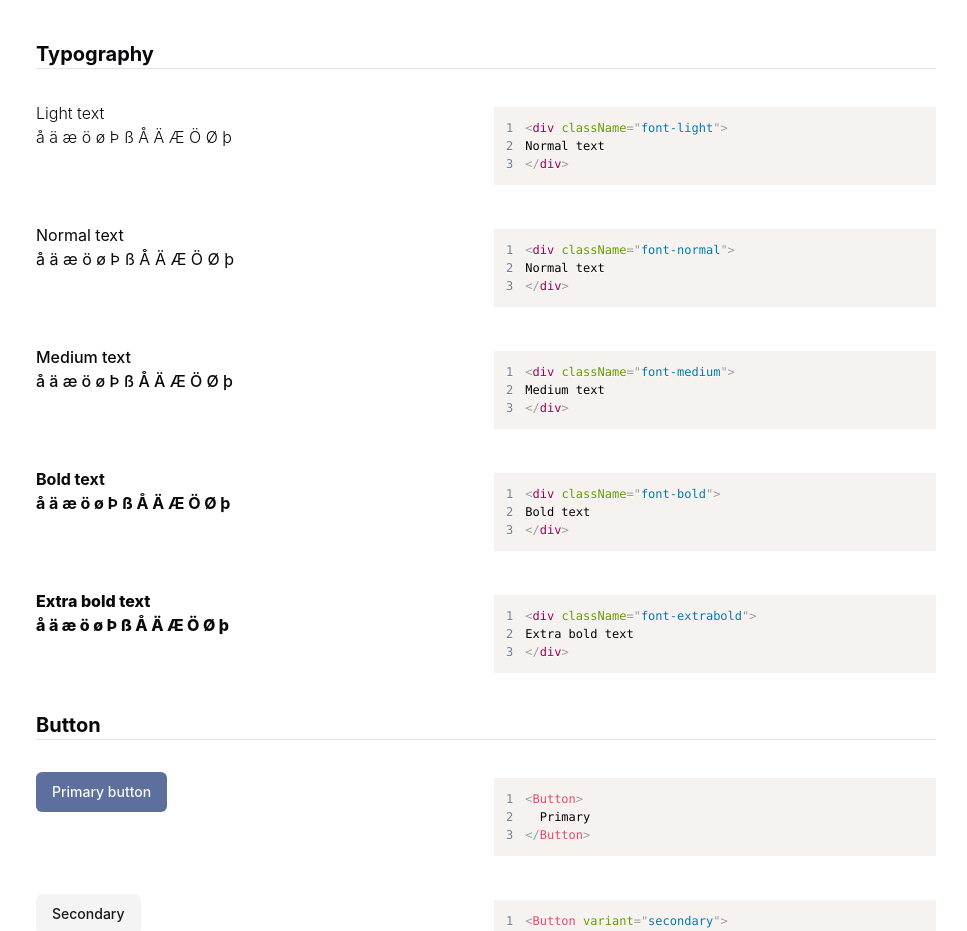
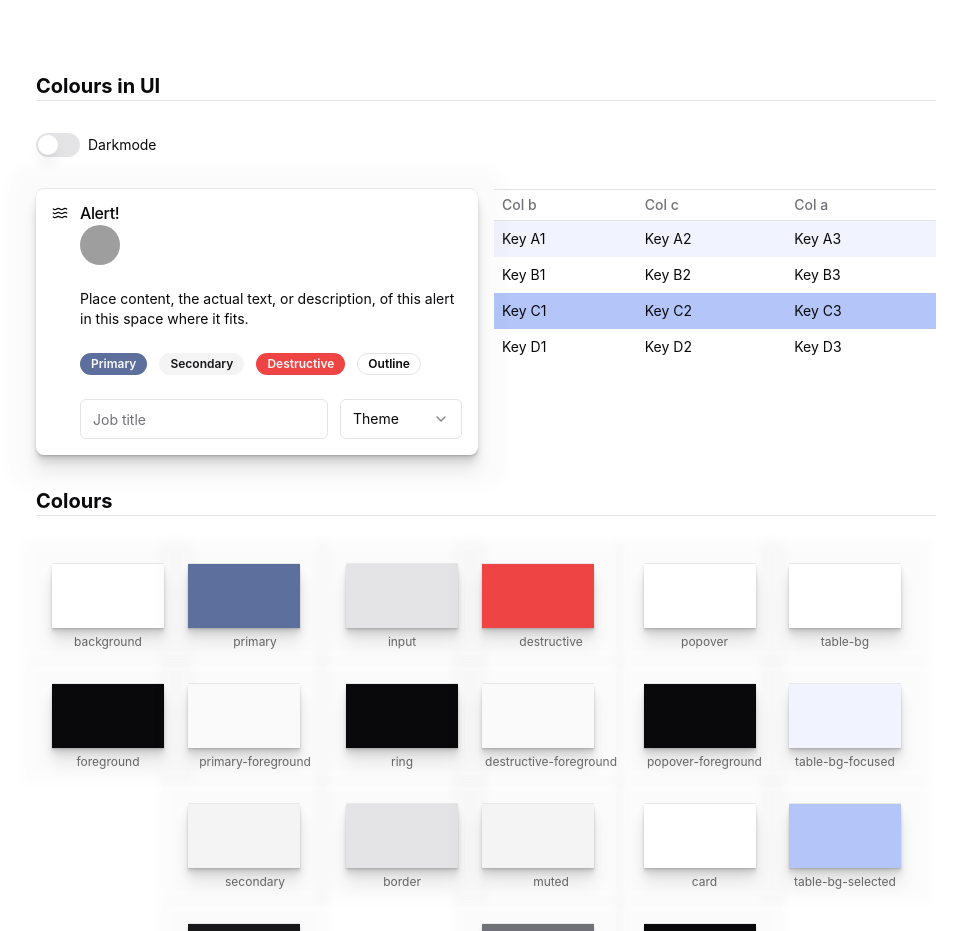
Before and after one commit to ttab/elephant-ui, a React (Vite) app: page / in a window 1280 px wide. Shown: the top 931 px of the page, without its empty margins (4-971 px from the left). Built offline with nearby package versions, Linux system fonts and the light colour scheme; grey boxes are pictures that could not be loaded; a web font is replaced by a local one.

Commit message:
Feature/ele 900 keybard navigation in tables (#507)
* Add speciality background colours for table rows

* Updated table styles for selected/focused rows

* Add colours showroom component

* Renamed ou to o. Added table header in example. Hide .npmrc

```diff
--- a/src/components/ui/table.tsx
+++ b/src/components/ui/table.tsx
@@ -53,7 +53,7 @@ const TableRow = React.forwardRef<
   <tr
     ref={ref}
     className={cn(
-      'border-b transition-colors hover:bg-muted data-[state=selected]:bg-muted',
+      'border-b transition-colors hover:bg-muted data-[state=focused]:bg-table-focused data-[state=selected]:bg-table-selected',
       className
     )}
     {...props}
--- a/src/showroom/app.tsx
+++ b/src/showroom/app.tsx
@@ -21,10 +21,15 @@ import { TextareaExample } from './components/textarea'
 import { SkeletonExample } from './components/skeleton'
 import { ComboBoxExample } from './components/combobox'
 import { ComboBoxAsyncExample } from './components/combobox-async'
+import { ColorsExample } from './components/colors'
 
 export function App(): JSX.Element {
   return (
     <div className='grid grid-cols-2 gap-4 gap-y-8 max-w-[900px] m-10'>
+      <div className='colspan-2'>
+      </div>
+
+      <ColorsExample />
       <TypographyExample />
       <ButtonExample />
       <InputExample />
--- /dev/null
+++ b/src/showroom/components/colors.tsx
@@ -0,0 +1,173 @@
+import { useEffect, useState } from 'react'
+import { Waves } from 'lucide-react'
+import { Header } from '../header'
+import { Alert, AlertDescription, AlertTitle } from '@/components/ui/alert'
+import {
+  Avatar,
+  AvatarFallback,
+  AvatarImage
+} from '@/components/ui/avatar'
+import { Badge } from '@/components/ui/badge'
+import { Input } from '@/components/ui/input'
+import { Switch } from '@/components/ui/switch'
+import { Select, SelectContent, SelectItem, SelectTrigger, SelectValue } from '@/components/ui/select'
+import { Table, TableBody, TableCell, TableHead, TableHeader, TableRow } from '@/components/ui/table'
+
+export function ColorsExample(): JSX.Element {
+  const [darkMode, setDarkMode] = useState(false)
+
+  useEffect(() => {
+    const body = document.querySelector('body')
+    if (body) {
+      body.className = darkMode ? 'dark' : ''
+    }
+  }, [darkMode])
+
+  return (
+    <>
+      <Header>Colours in UI</Header>
+      <div className='col-span-2'>
+        <div className='cursor-pointer flex items-center gap-2 text-sm' onClick={() => setDarkMode(!darkMode)}>
+          <Switch checked={darkMode} />
+          <span>Darkmode</span>
+        </div>
+      </div>
+
+      <div>
+
+        <Alert className='shadow-3xl border-none'>
+          <Waves className='h-4 w-4' />
+          <AlertTitle>Alert!</AlertTitle>
+
+          <AlertDescription className='flex flex-col gap-6'>
+            <Avatar>
+              <AvatarImage src='https://github.com/ttab.png' alt='Elephant' />
+              <AvatarFallback>TT</AvatarFallback>
+            </Avatar>
+
+            <div>
+              Place content, the actual text, or description, of this alert in this space where it fits.
+            </div>
+
+            <div className='flex gap-3'>
+              <Badge>Primary</Badge>
+              <Badge variant='secondary'>Secondary</Badge>
+              <Badge variant='destructive'>Destructive</Badge>
+              <Badge variant='outline'>Outline</Badge>
+            </div>
+
+            <div className='flex gap-3'>
+              <Input placeholder='Job title' className='' />
+              <Select>
+                <SelectTrigger className='w-[180px]'>
+                  <SelectValue placeholder='Theme' />
+                </SelectTrigger>
+                <SelectContent>
+                  <SelectItem value='light'>Light</SelectItem>
+                  <SelectItem value='dark'>Dark</SelectItem>
+                  <SelectItem value='system'>System</SelectItem>
+                </SelectContent>
+              </Select>
+            </div>
+          </AlertDescription>
+        </Alert>
+      </div>
+
+      <div>
+        <Table>
+          <TableHeader>
+            <TableRow>
+              <TableHead>Col b</TableHead>
+              <TableHead>Col c</TableHead>
+              <TableHead>Col a</TableHead>
+            </TableRow>
+          </TableHeader>
+          <TableBody>
+            <TableRow data-state='focused'>
+              <TableCell>Key A1</TableCell>
+              <TableCell>Key A2</TableCell>
+              <TableCell>Key A3</TableCell>
+            </TableRow>
+            <TableRow>
+              <TableCell>Key B1</TableCell>
+              <TableCell>Key B2</TableCell>
+              <TableCell>Key B3</TableCell>
+            </TableRow>
+            <TableRow data-state='selected'>
+              <TableCell>Key C1</TableCell>
+              <TableCell>Key C2</TableCell>
+              <TableCell>Key C3</TableCell>
+            </TableRow>
+            <TableRow>
+              <TableCell>Key D1</TableCell>
+              <TableCell>Key D2</TableCell>
+              <TableCell>Key D3</TableCell>
+            </TableRow>
+          </TableBody>
+        </Table>
+      </div>
+
+      <Header>Colours</Header>
+
+      <div className='flex flex-row gap-6 w-full p-4 flex-wrap col-span-2'>
+        <div className='flex flex-col gap-8 pb-8'>
+          <Color cssVar='background' />
+          <Color cssVar='foreground' />
+        </div>
+        <div className='flex flex-col gap-8 pb-8'>
+          <Color cssVar='primary' />
+          <Color cssVar='primary-foreground' />
+          <Color cssVar='secondary' />
+          <Color cssVar='secondary-foreground' />
+        </div>
+        <div className='flex flex-col gap-8 pb-8'>
+          <Color cssVar='input' />
+          <Color cssVar='ring' />
+          <Color cssVar='border' />
+        </div>
+        <div className='flex flex-col gap-8 pb-8'>
+          <Color cssVar='destructive' />
+          <Color cssVar='destructive-foreground' />
+          <Color cssVar='muted' />
+          <Color cssVar='muted-foreground' />
+          <Color cssVar='accent' />
+          <Color cssVar='accent-foreground' />
+          <Color cssVar='accent2' />
+          <Color cssVar='accent2-foreground' />
+        </div>
+        <div className='flex flex-col gap-8 pb-8'>
+          <Color cssVar='popover' />
+          <Color cssVar='popover-foreground' />
+          <Color cssVar='card' />
+          <Color cssVar='card-foreground' />
+        </div>
+        <div className='flex flex-col gap-8 pb-8'>
+          <Color cssVar='table-bg' />
+          <Color cssVar='table-bg-focused' />
+          <Color cssVar='table-bg-selected' />
+        </div>
+      </div>
+    </>
+  )
+}
+
+
+function Color({ cssVar }: {
+  cssVar: string
+}): JSX.Element {
+  return (
+    <div className='text-center'>
+      <div
+        className='w-28 h-16 border-4 shadow-3xl'
+        style={{
+          backgroundColor: `hsl(var(--${cssVar}))`,
+          borderColor: `hsl(var(--${cssVar}))`
+        }}
+      >
+      </div>
+      <span className='text-xs opacity-60 px-[3px]'>
+        {`${cssVar}`}
+      </span>
+    </div>
+  )
+}
--- a/src/styles/layout-base.css
+++ b/src/styles/layout-base.css
@@ -33,6 +33,10 @@
     --input: 240 5.9% 90%;
     --ring: 240 10% 3.9%;
 
+    --table-bg: 0, 0%, 100%;
+    --table-bg-focused: 224, 85%, 97%;
+    --table-bg-selected: 224, 85%, 84%;
+
     --radius: 0.5rem;
   }
 
@@ -67,6 +71,10 @@
     --border: 240 7% 25%;
     --input: 240 3.7% 15.9%;
     --ring: 240 4.9% 83.9%;
+
+    --table-bg: 240 15% 12%;
+    --table-bg-focused: 228, 27%, 98%, 0.05;
+    --table-bg-selected: 225, 67%, 87%, 0.3;
   }
 }
 
--- a/src/styles/preset.ts
+++ b/src/styles/preset.ts
@@ -71,6 +71,11 @@ export default {
         card: {
           DEFAULT: 'hsl(var(--card))',
           foreground: 'hsl(var(--card-foreground))'
+        },
+        table: {
+          DEFAULT: 'hsl(var(--table-bg))',
+          focused: 'hsl(var(--table-bg-focused))',
+          selected: 'hsl(var(--table-bg-selected))'
         }
       },
       borderRadius: {
```
Also changed, not shown: 1 other file (tests, documents, lock files or other folders).
